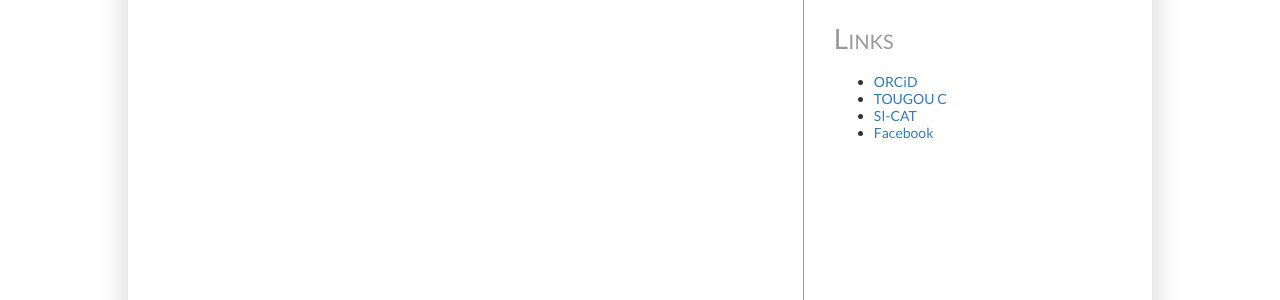
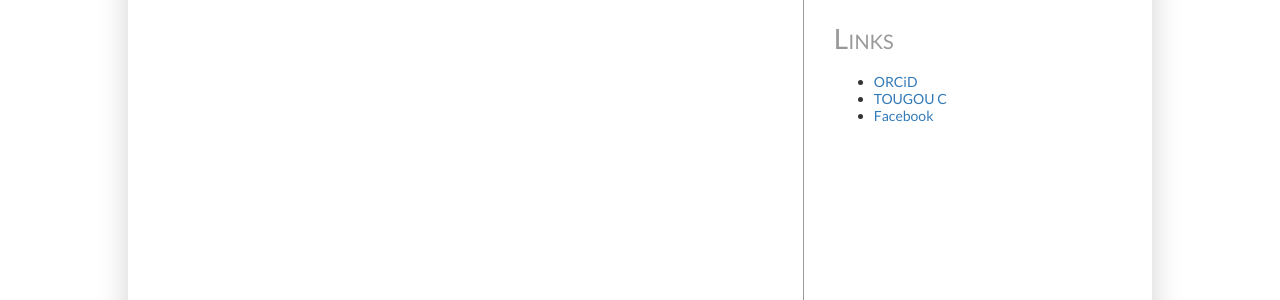
Before and after one commit to rui-climbiz/rui-climbiz.github.io, a Jekyll site: the page built from index.html, in a window 1280 px wide. Shown: the part 444-744 px from the top of the page. Built offline with Jekyll 4.4.1, drawn with Linux system fonts in a browser that asks for light colours.

Commit message:
Update default.html

```diff
--- a/_layouts/default.html
+++ b/_layouts/default.html
@@ -56,7 +56,6 @@
             <ul>
               <li><a href="https://orcid.org/0000-0002-3170-0232">ORCiD</a></li>
 	      <li><a href="http://www.jmbsc.or.jp/tougou/index.html">TOUGOU C</a></li>
-	      <li><a href="https://si-cat.jp">SI-CAT</a></li>
               <li><a href="https://www.facebook.com/rui.ito.33">Facebook</a></li>
             </ul>
           </div>
```
